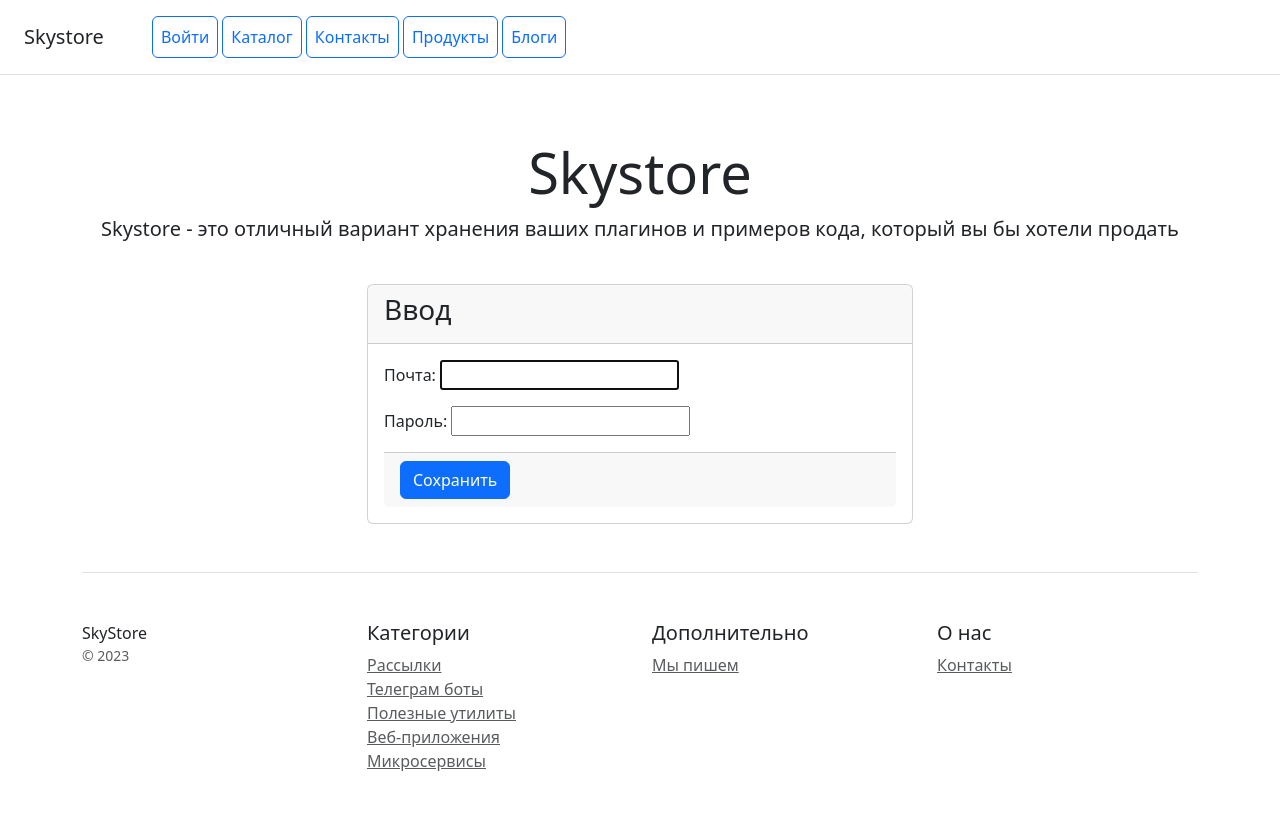
After one commit to dddendyy/HW_19.3-, a Django app: page /users/ in a window 1280 px wide. The commit adds this page. Run offline with Django 5.2, Linux system fonts and the light colour scheme.

Commit message:
Реализованы контроллеры аутентификации и выхода + добавлены шаблоны

```diff
--- a/catalog/templates/catalog/base.html
+++ b/catalog/templates/catalog/base.html
@@ -10,7 +10,11 @@
 <div class="d-flex flex-column flex-md-row align-items-center p-3 px-md-4 mb-3 bg-white border-bottom box-shadow">
     <h5 class="my-0 mr-md-auto font-weight-normal">Skystore</h5>
     <nav class="ms-5">
-        <a class="p-2 btn btn-outline-primary" href="{% url 'users:login' %}">Пользователи</a>
+        {% if user.is_authenticated %}
+            <a class="p-2 btn btn-outline-primary" href="{% url 'users:logout' %}">Выйти</a>
+        {% else %}
+            <a class="p-2 btn btn-outline-primary" href="{% url 'users:login' %}">Войти</a>
+        {% endif %}
         <a class="p-2 btn btn-outline-primary" href="/">Каталог</a>
         <a class="p-2 btn btn-outline-primary" href="/contacts/">Контакты</a>
         <a class="p-2 btn btn-outline-primary" href="/products/">Продукты</a>
--- a/config/settings.py
+++ b/config/settings.py
@@ -129,3 +129,5 @@ STATIC_URL = 'static/'
 DEFAULT_AUTO_FIELD = 'django.db.models.BigAutoField'
 
 AUTH_USER_MODEL = 'users.User'
+LOGIN_REDIRECT_URL = '/'
+LOGOUT_REDIRECT_URL = '/'
--- /dev/null
+++ b/users/templates/users/login.html
@@ -0,0 +1,23 @@
+{% extends 'catalog/base.html' %}
+
+{% block content %}
+<div class="col-12">
+    <form class="row" method="post" enctype="multipart/form-data">
+        <div class="col-3"></div>
+        <div class="col-6">
+            <div class="card">
+                <div class="card-header"><h3>Ввод</h3></div>
+                {% csrf_token %}
+                <div class="card-body">
+                    {{ form.as_p }}
+                    <div class="card-footer">
+                        <button type="submit" class="btn btn-primary">
+                            Сохранить
+                        </button>
+                    </div>
+                </div>
+            </div>
+        </div>
+    </form>
+</div>
+{% endblock %}
--- a/users/urls.py
+++ b/users/urls.py
@@ -1,4 +1,4 @@
-from django.contrib.auth.views import LoginView
+from django.contrib.auth.views import LoginView, LogoutView
 from django.urls import path
 
 from users.apps import UsersConfig
@@ -6,5 +6,6 @@ from users.apps import UsersConfig
 app_name = UsersConfig.name
 
 urlpatterns = [
-    path('', LoginView.as_view(), name='login')
+    path('', LoginView.as_view(template_name='users/login.html'), name='login'),
+    path('logout/', LogoutView.as_view(), name='logout')
 ]
```
